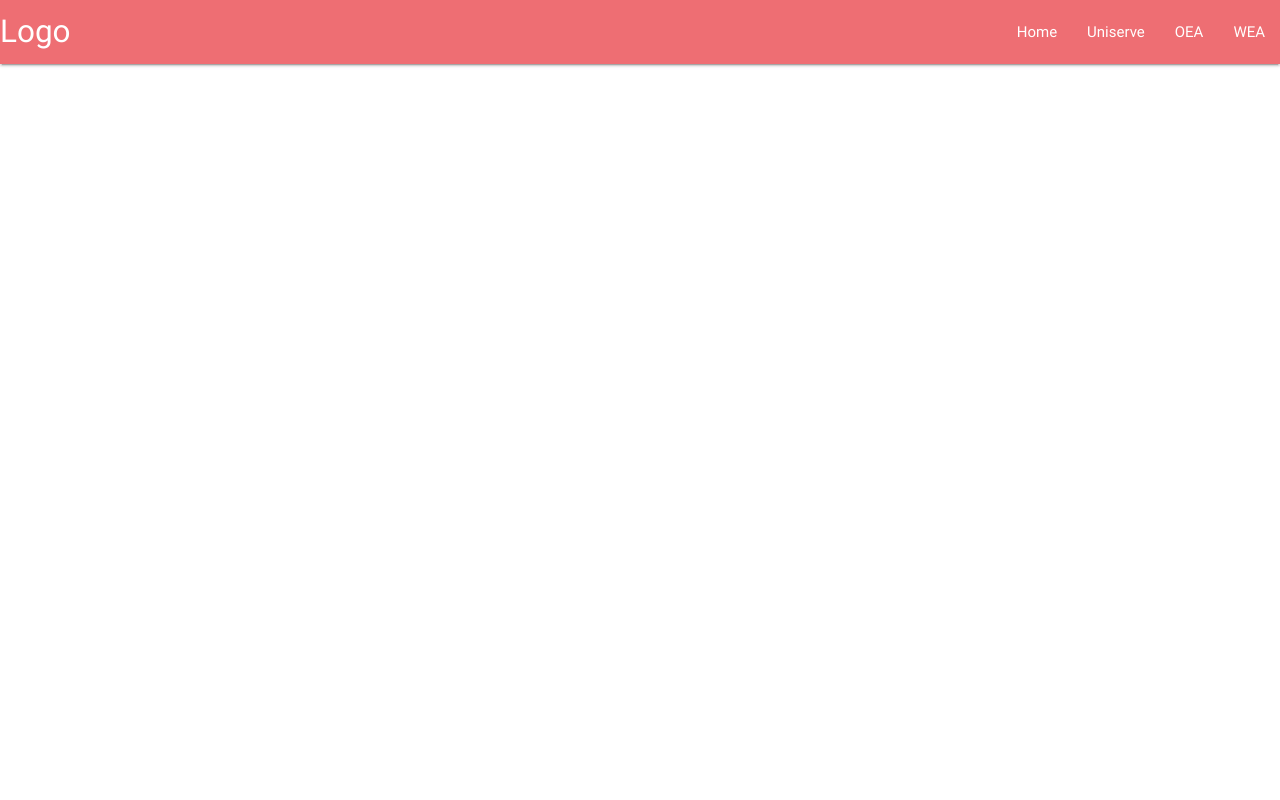
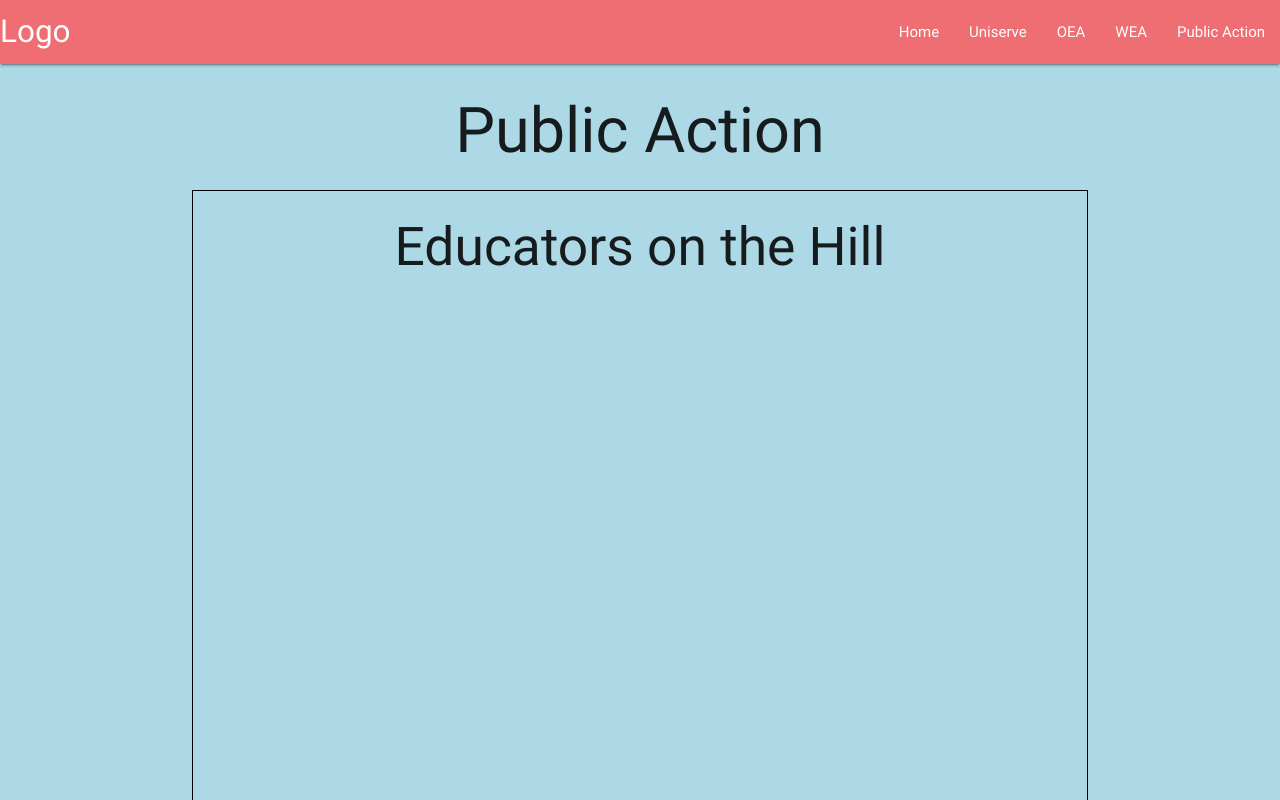
Before and after one commit to Sword220/uniserve, a React (Create React App) app in the folder uniserv-site/client/: page /pubaction in a window 1280 px wide. Shown: the top 800 px of the page. Built offline with nearby package versions, Linux system fonts and the light colour scheme.

Commit message:
public action component

```diff
--- a/uniserv-site/client/src/App.js
+++ b/uniserv-site/client/src/App.js
@@ -6,6 +6,7 @@ import Home from './components/Home'
 import Staff from './components/Staff'
 import Oea from './components/Oea'
 import Wea from './components/Wea'
+import PubAction from './components/PubAction'
 
 const BackgroundImage = styled.div`
   background-size: auto;
@@ -25,6 +26,7 @@ class App extends React.Component {
           <Route exact path='/staff' component={Staff} />
           <Route exact path='/oea' component={Oea} />
           <Route exact path='/wea' component={Wea} />
+          <Route exact path='/pubaction' component={PubAction} />
         </Switch>
       </BackgroundImage>
     )
--- a/uniserv-site/client/src/components/NavBar.js
+++ b/uniserv-site/client/src/components/NavBar.js
@@ -25,8 +25,13 @@ class NavBar extends React.Component {
                 </Link>
               </li>
               <li>
-              <Link to="/wea">
+                <Link to="/wea">
                   WEA
+                </Link>
+              </li>
+              <li>
+                <Link to='/pubaction'>
+                  Public Action
                 </Link>
               </li>
             </ul>
--- /dev/null
+++ b/uniserv-site/client/src/components/PubAction.js
@@ -0,0 +1,26 @@
+import React, { Fragment } from 'react'
+import Footer from './Footer'
+
+class PubAction extends React.Component{
+  render() {
+    return(
+      <Fragment>
+        <h1 style={{ textAlign: 'center' }}>Public Action</h1>
+        <div
+          class="container"
+          style={{
+            display: 'flex',
+            justifyContent: 'center',
+            border: 'solid 1px black',
+            height: '900px',
+            marginBottom: '20px'
+          }} >
+          <h2>Educators on the Hill</h2>
+        </div>
+        <Footer />
+      </Fragment>
+    )
+  }
+}
+
+export default PubAction
```
